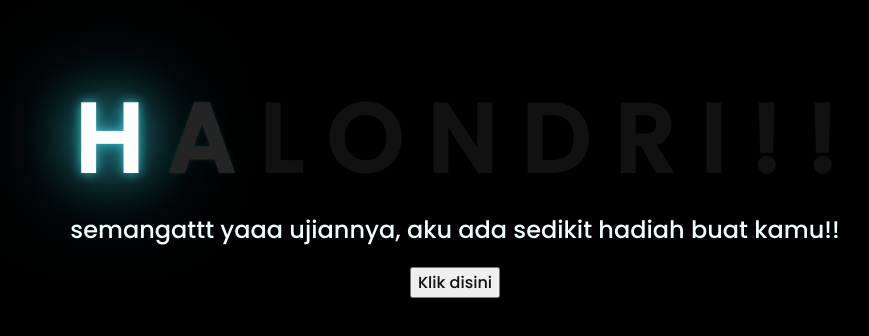
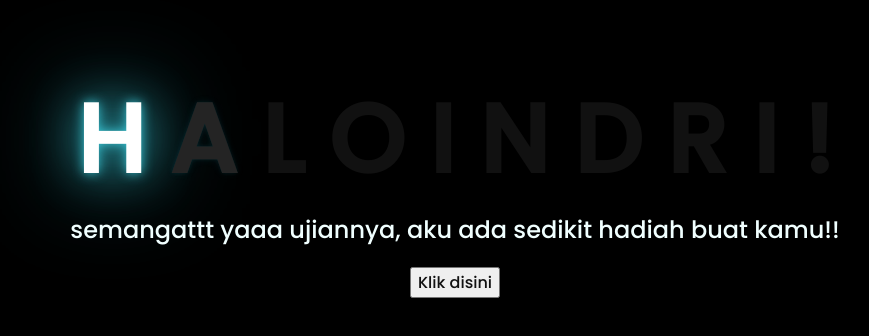
Before and after one commit to mardi1kg/untukindri, a plain HTML site: page index.html in a window 1280 px wide. Shown: the part 226-562 px from the top of the page, without its empty margins (193-1062 px from the left). Drawn offline with Linux system fonts and the light colour scheme.

Commit message:
index.html

```diff
--- a/index.html
+++ b/index.html
@@ -15,11 +15,11 @@
         <span>A</span>
         <span>L</span>
         <span>O</span>
+        <span>I</span>
         <span>N</span>
         <span>D</span>
         <span>R</span>
         <span>I</span>
-        <span>!</span>
         <span>!</span>
     </div>
     <div class="description">
```
